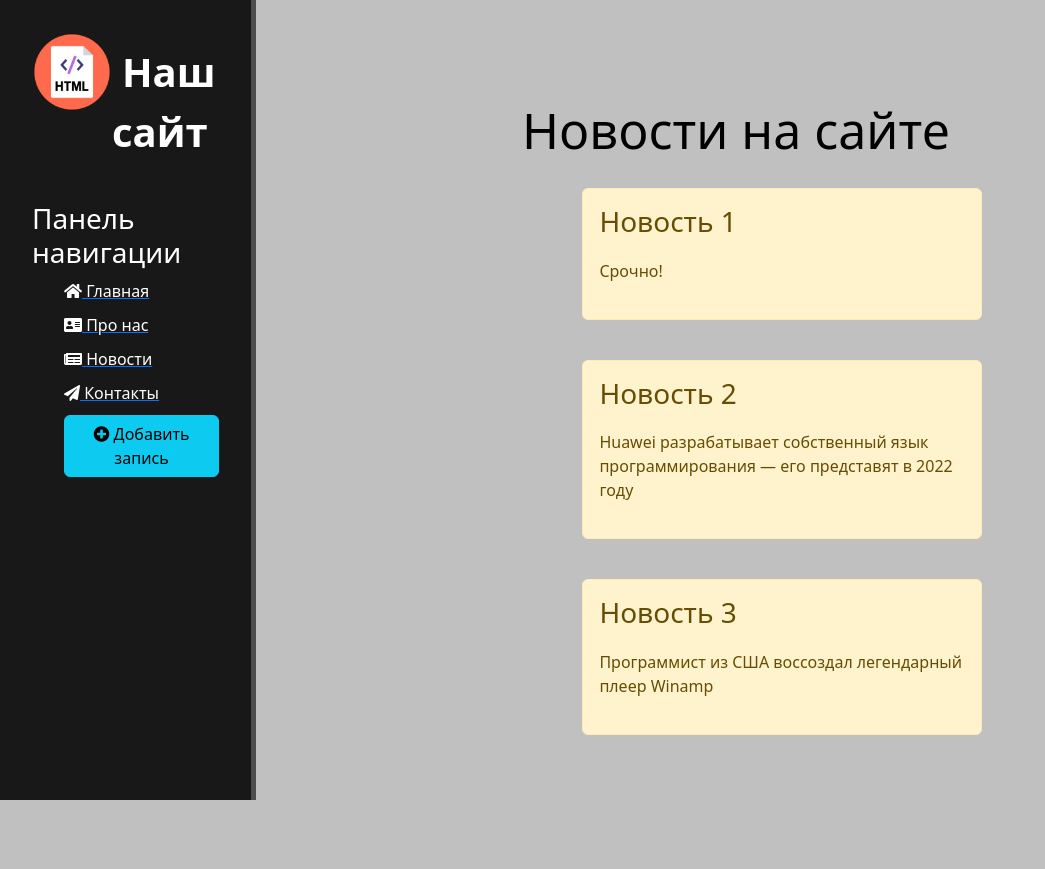
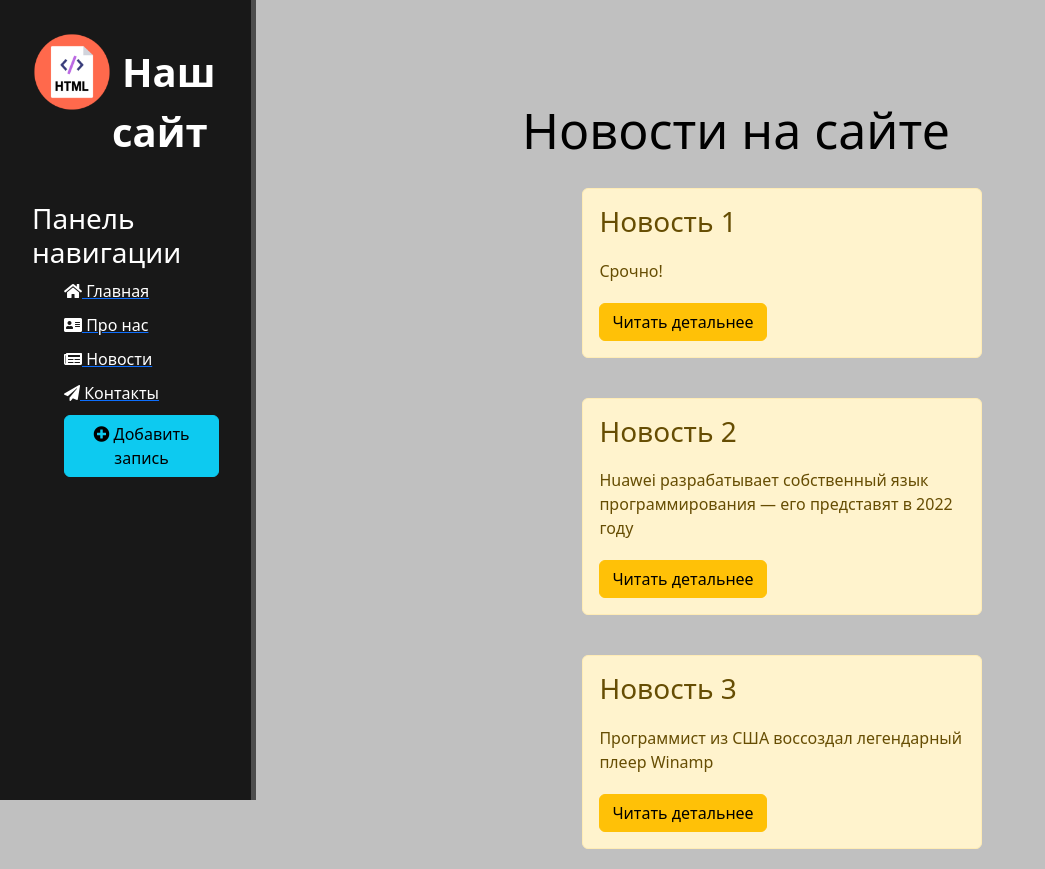
Before and after one commit to Melkorz/LearnDjango, a Django app: page /news/ in a window 1280 px wide. Shown: the whole page, without its empty margins (0-1045 px from the left). Before the commit the page ends 800 px from the top, so only its background shows below. Run offline with Django 4.2, Linux system fonts and the light colour scheme; data comes from the database, SQL or seed files in the repository; some libraries are stand-ins or nearby versions.

Commit message:
Кнопка для перехода на страницу с подробной информацией новости

```diff
--- a/project/news/templates/news/news_home.html
+++ b/project/news/templates/news/news_home.html
@@ -10,6 +10,7 @@
         <div class="alert alert-warning">
             <h3>{{ n.title }}</h3>
             <p>{{ n.anons }}</p>
+            <a href="{% url 'news-detail' el.id %}" class="btn btn-warning">Читать детальнее</a>
         </div>
     {% endfor %}
     {% else %}
```
